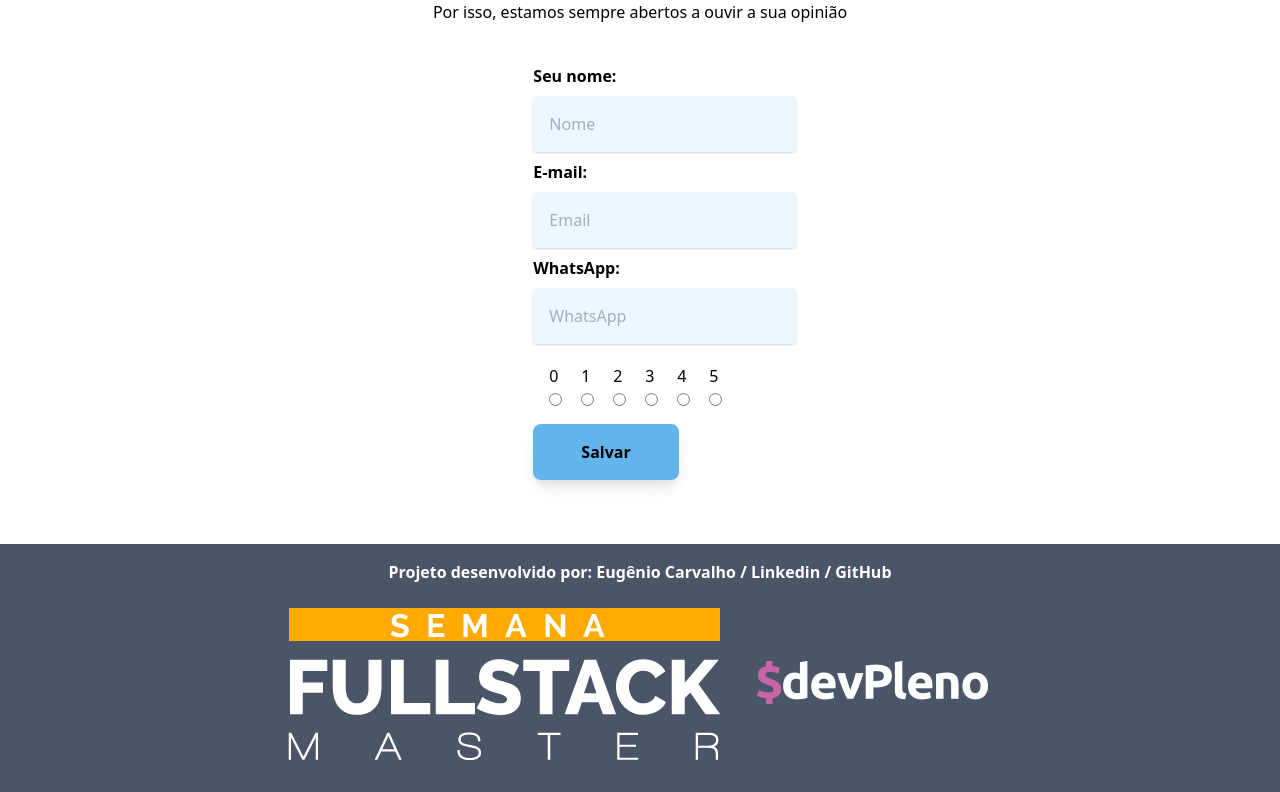
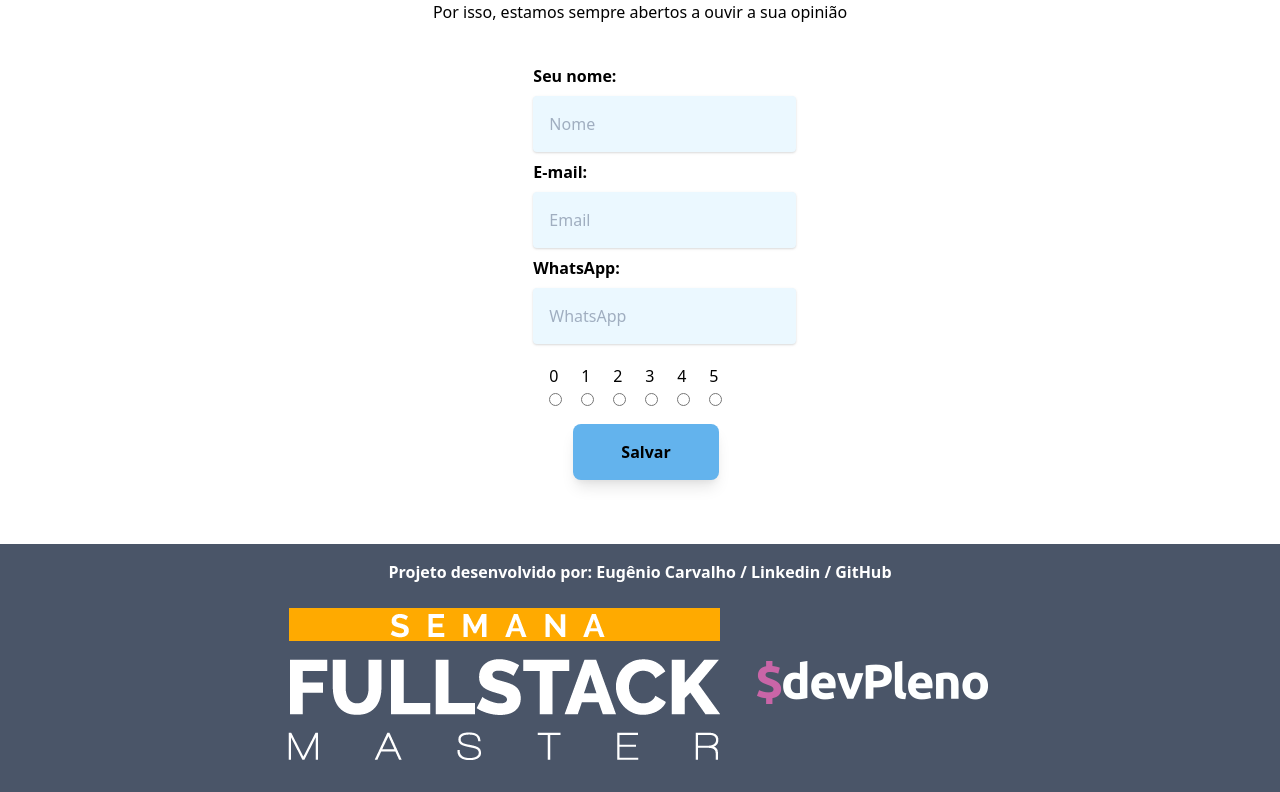
Before and after one commit to eugeniocarvalho/PalpiteBox, a Next.js app: page /pesquisa in a window 1280 px wide. Shown: the part 668-1460 px from the top of the page. Built offline with nearby package versions, Linux system fonts and the light colour scheme.

Commit message:
update interface

```diff
--- a/pages/pesquisa.js
+++ b/pages/pesquisa.js
@@ -66,7 +66,7 @@ const Pesquisa = () => {
                             )
                         }
                     </div>
-                    <button className='bg-blue-400 px-12 py-4 font-bold rounded-lg shadow-lg hover:shadow mb-16' onClick={save}>Salvar</button>
+                    <button className='bg-blue-400 px-12 py-4 font-bold rounded-lg shadow-lg hover:shadow mb-16 mx-10' onClick={save}>Salvar</button>
                 </div>}
             {sucess &&
                 <div className='sm:m-auto sm:w-auto md:mx-auto md:w-1/5'>
```
